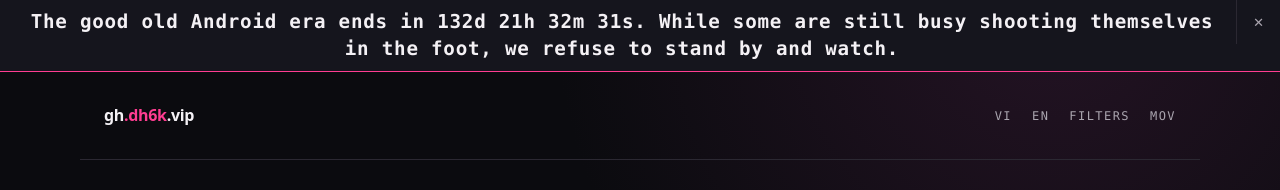
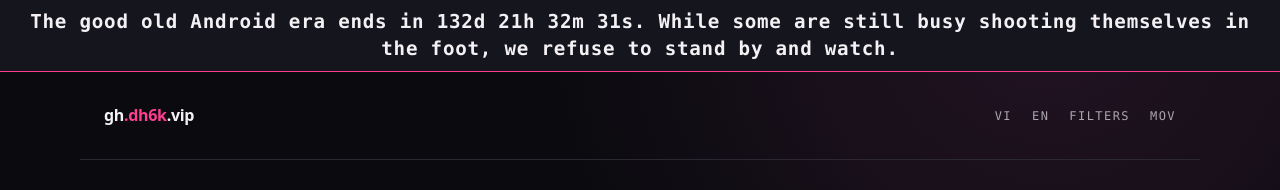
Before and after one commit to dh6k/dh6k.github.io, a Jekyll site: the page built from index.md, in a window 1280 px wide. Shown: the top 190 px of the page. Built offline with Jekyll 4.4.1, drawn with Linux system fonts in a browser that asks for light colours.

Commit message:
Hide countdown banner close button

```diff
--- a/_layouts/default.html
+++ b/_layouts/default.html
@@ -20,7 +20,7 @@
     <link rel="stylesheet" href="{{ '/assets/css/site.css' | relative_url }}">
   </head>
   <body>
-    <script src="{{ '/assets/js/banner.js' | relative_url }}?size=minimal&animation=off"></script>
+    <script src="{{ '/assets/js/banner.js' | relative_url }}?size=minimal&animation=off&hidebutton=off"></script>
     <header class="site-header">
       <a class="brand" href="{{ '/' | relative_url }}" aria-label="gh.dh6k.vip home">gh<span>.dh6k</span>.vip</a>
       <nav class="site-nav" aria-label="Primary navigation">
--- a/assets/js/banner.js
+++ b/assets/js/banner.js
@@ -227,9 +227,12 @@
       "100%{box-shadow:0 0 0 0 rgba(255,61,145,0)}" +
     "}";
 
+  var cssNoClose = ".kao-banner{padding-right:1rem;}";
+
   var style = document.createElement("style");
   style.textContent = (size === "mini" ? cssMini : size === "minimal" ? cssMinimal : cssNormal)
     + (params.animation === "off" ? "" : cssKaoPulse)
+    + (showClose ? "" : cssNoClose)
     + cssCommon;
   document.head.appendChild(style);
 
--- a/scripts/validate.mjs
+++ b/scripts/validate.mjs
@@ -28,7 +28,7 @@ for (const [file, permalink] of routes) {
 }
 
 const layout = sources.get('_layouts/default.html');
-for (const token of ['theme-color', 'canonical', 'og:type', 'twitter:card', '| escape', 'site.repository', "'/assets/js/banner.js' | relative_url", '?size=minimal&animation=off']) {
+for (const token of ['theme-color', 'canonical', 'og:type', 'twitter:card', '| escape', 'site.repository', "'/assets/js/banner.js' | relative_url", '?size=minimal&animation=off&hidebutton=off']) {
   if (!layout.includes(token)) throw new Error(`missing layout metadata/accessibility token: ${token}`);
 }
 if (layout.includes('https://keepandroidopen.org/banner.js')) throw new Error('external banner script reference returned');
@@ -65,7 +65,8 @@ for (const token of [
   'document.currentScript', 'getScriptParams', 'resolveLocale', 'localStorage',
   'setInterval(updateBanner, 1000)', 'messageTemplate.split("{countdown}")',
   'messageContainer.appendChild(countdownSpan)', 'Math.max(0, rawDistance)',
-  'var cssNormal', 'var cssMini', 'var cssMinimal',
+  'var cssNormal', 'var cssMini', 'var cssMinimal', 'var cssNoClose',
+  '(showClose ? "" : cssNoClose)',
   'var(--surface-raised,#15151d)', 'var(--accent,#ff3d91)', 'var(--mono,ui-monospace',
   'font-size:1.2rem', 'font-weight:600', 'width:2.75rem', 'height:2.75rem', 'text-shadow:none', 'transform:none'
 ]) {
```
